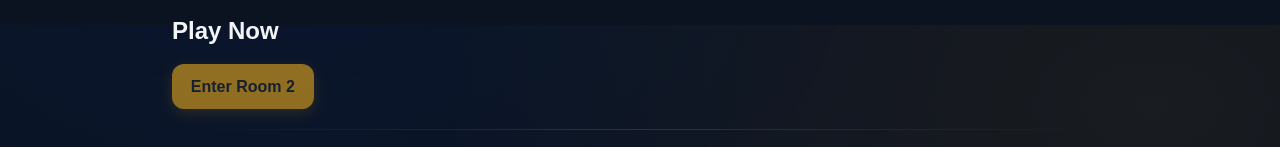
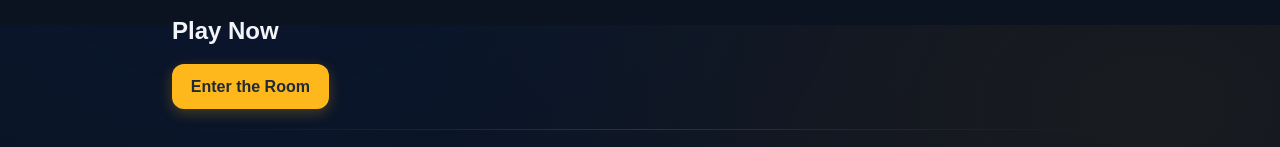
Before and after one commit to LoganWarren/CyberEscapeRoomsEvaluation, a plain HTML site: page docs/room2.html in a window 1280 px wide. Shown: the part 775-922 px from the top of the page. Drawn offline with Linux system fonts and the light colour scheme.

Commit message:
Adding room 2 to main site

```diff
--- a/docs/room2.html
+++ b/docs/room2.html
@@ -50,7 +50,7 @@
     </div>
 
     <h2>Play Now</h2>
-    <p><a href="#" class="button" aria-disabled="true">Enter Room 2</a></p>
+    <p><a href="rooms/room2/Fake Desktop/index.html" class="button" aria-disabled="false">Enter the Room</a></p>
 
     <hr />
     <section aria-labelledby="makers2">
```
Also changed, not shown: 5 other files.
